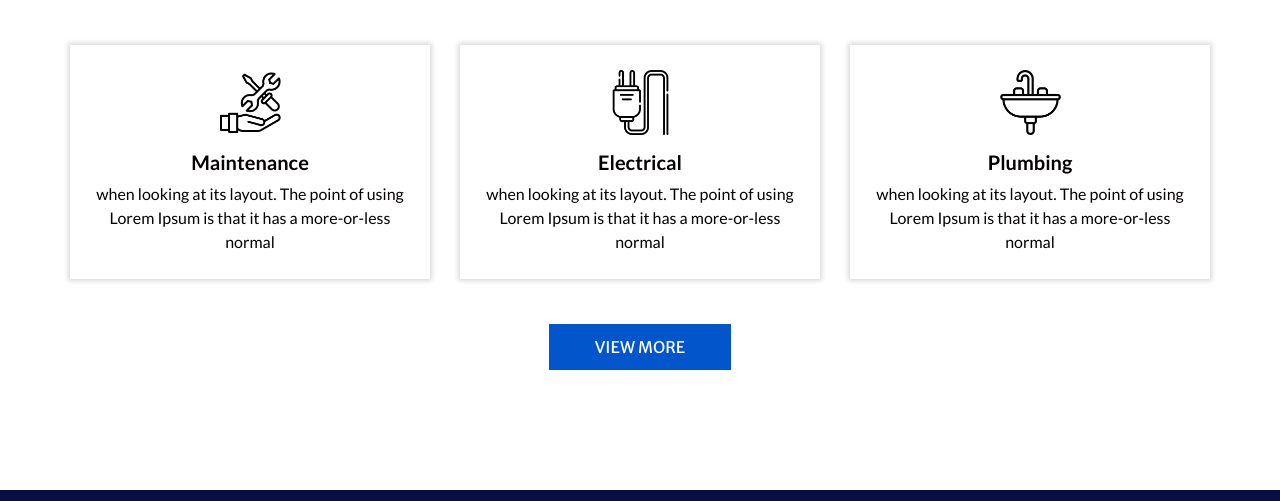
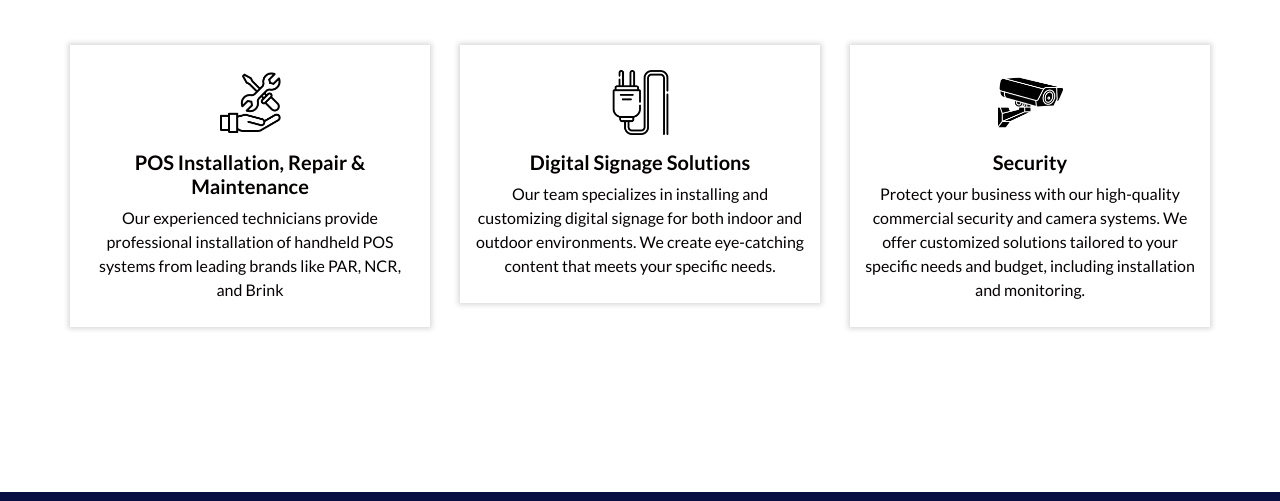
Before and after one commit to di14mehdi8/ETlogics-website, a plain HTML site: page service.html in a window 1280 px wide. Shown: the part 299-800 px from the top of the page. Drawn offline with nearby package versions, Linux system fonts and the light colour scheme; some packages are replaced by stand-ins of ours.

Commit message:
Add files via upload

```diff
--- a/service.html
+++ b/service.html
@@ -89,6 +89,7 @@
 
   <!-- service section -->
 
+
     <section class="service_section layout_padding">
       <div class="container ">
         <div class="heading_container heading_center">
@@ -102,11 +103,10 @@
               </div>
               <div class="detail-box">
                 <h5>
-                Maintenance
+                  POS Installation, Repair & Maintenance
                 </h5>
                 <p>
-                when looking at its layout. The point of using Lorem Ipsum is
-                that it has a more-or-less normal
+                  Our experienced technicians provide professional installation of handheld POS systems from leading brands like PAR, NCR, and Brink
                 </p>
               </div>
             </div>
@@ -118,11 +118,10 @@
               </div>
               <div class="detail-box">
                 <h5>
-                Electrical
+                  Digital Signage Solutions
                 </h5>
                 <p>
-                when looking at its layout. The point of using Lorem Ipsum is
-                that it has a more-or-less normal
+                  Our team specializes in installing and customizing digital signage for both indoor and outdoor environments. We create eye-catching content that meets your specific needs.
                 </p>
               </div>
             </div>
@@ -130,24 +129,24 @@
           <div class="col-sm-6 col-md-4 mx-auto">
             <div class="box ">
               <div class="img-box">
-              <img src="images/s3.png" alt="" />
+                <img src="images/s4.png" alt="" />
               </div>
               <div class="detail-box">
                 <h5>
-                Plumbing
+                  Security
                 </h5>
                 <p>
-                when looking at its layout. The point of using Lorem Ipsum is
-                that it has a more-or-less normal
+                  Protect your business with our high-quality commercial security and camera systems. We offer customized solutions tailored to your specific needs and budget, including installation and monitoring.
                 </p>
               </div>
             </div>
           </div>
         </div>
         <div class="btn-box">
-        <a href="">
+  <!--        <a href="">
             View More
           </a>
+        -->
         </div>
       </div>
     </section>
```
Lines whose indentation alone changed are shown as unchanged.
